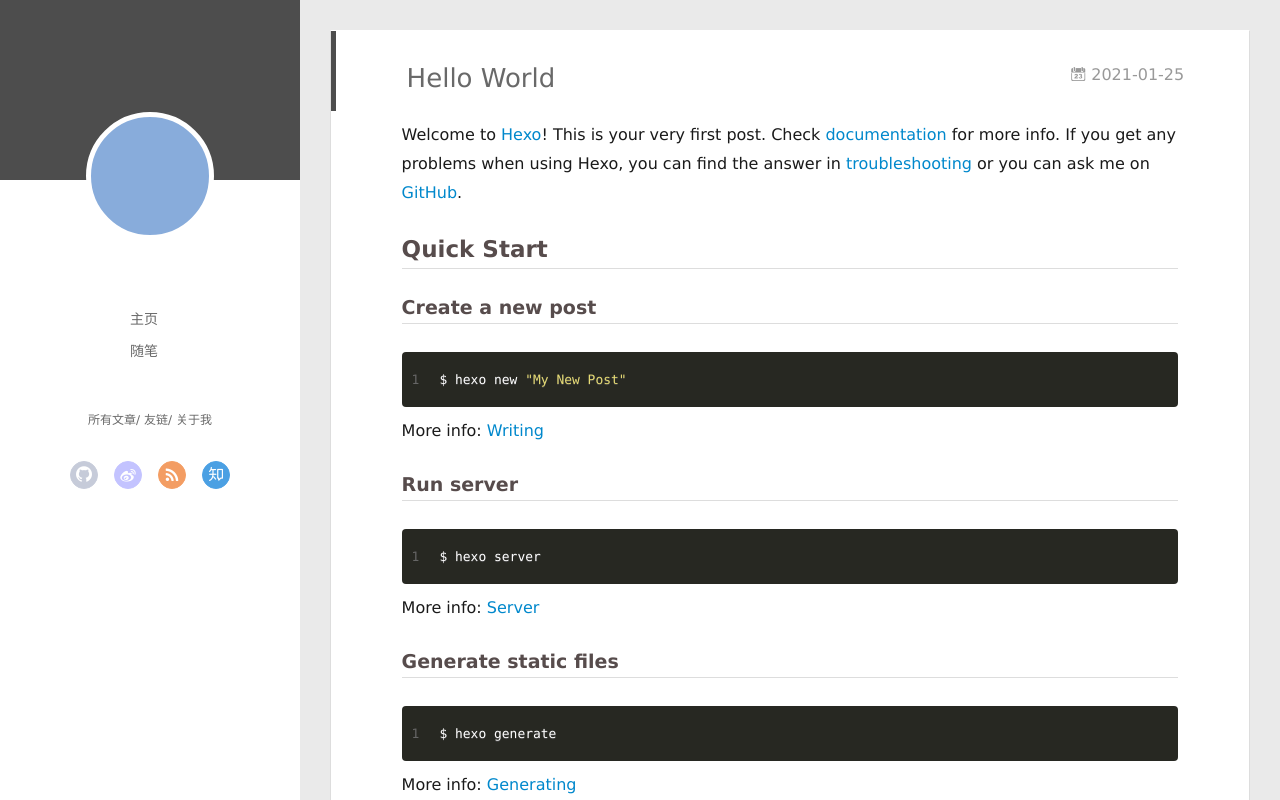
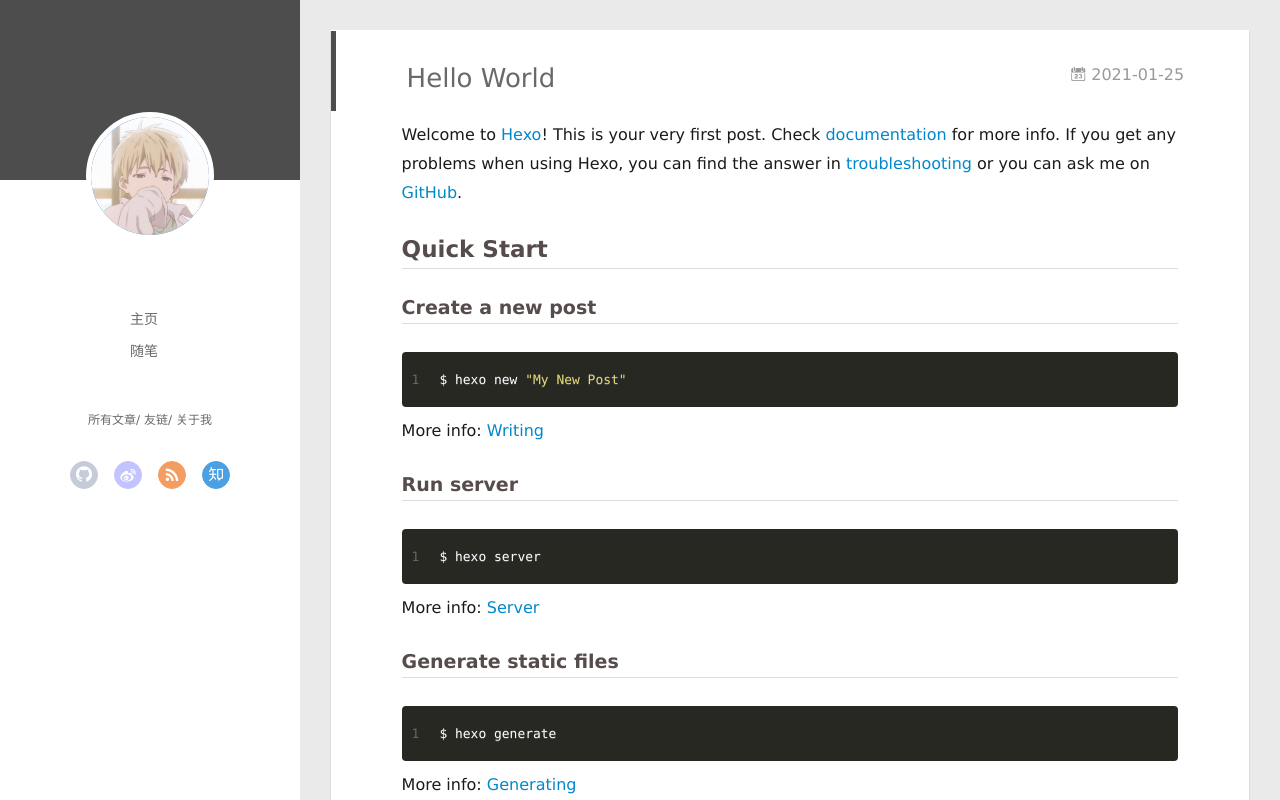
Before and after one commit to xmhqm/xmhqm.github.io, a plain HTML site: page 2021/01/25/hello-world/index.html in a window 1280 px wide. Drawn offline with Linux system fonts and the light colour scheme.

Commit message:
Site updated: 2021-01-28 17:22:53

```diff
--- a/2021/01/25/hello-world/index.html
+++ b/2021/01/25/hello-world/index.html
@@ -47,7 +47,7 @@
 <div class="intrude-less">
 	<header id="header" class="inner">
 		<a href="/" class="profilepic">
-			<img src="" class="js-avatar">
+			<img src="/photo/tx.jpg" class="js-avatar">
 		</a>
 		<hgroup>
 		  <h1 class="header-author"><a href="/"></a></h1>
@@ -105,7 +105,7 @@
 	<div class="intrude-less">
 		<header id="header" class="inner">
 			<div class="profilepic">
-				<img src="" class="js-avatar">
+				<img src="/photo/tx.jpg" class="js-avatar">
 			</div>
 			<hgroup>
 			  <h1 class="header-author js-header-author"></h1>
```
Also changed, not shown: 2021/01/25/我的第一篇博客文章/index.html (+2 -2 lines), 2021/01/28/学习日记/index.html (+2 -2 lines), archives/2021/01/index.html (+2 -2 lines), archives/2021/index.html (+2 -2 lines), archives/index.html (+2 -2 lines), index.html (+2 -2 lines), photo/tx.jpg (added).
